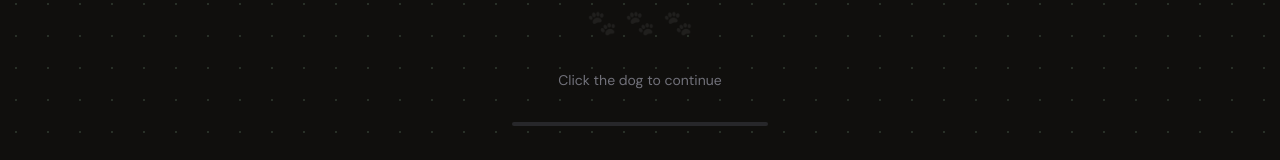
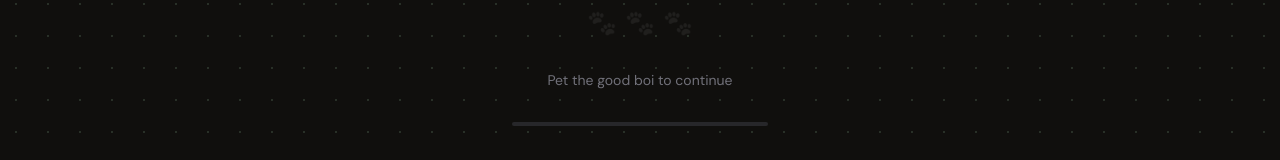
Before and after one commit to belxz/belxz.github.io, a Next.js app: page / in a window 1280 px wide. Shown: the part 588-748 px from the top of the page. Built offline with nearby package versions, Linux system fonts and the light colour scheme; a web font is replaced by a local one.

Commit message:
fix captcha caption

```diff
--- a/components/ui/DogCaptcha.tsx
+++ b/components/ui/DogCaptcha.tsx
@@ -70,7 +70,7 @@ export default function DogCaptcha({ children }: { children: React.ReactNode })
   const progress  = (clicks / REQUIRED_CLICKS) * 100
 
   const statusText = () => {
-    if (clicks === 0) return 'Click the dog to continue'
+    if (clicks === 0) return 'Pet the good boi to continue'
     if (clicks === 1) return '2 more times...'
     if (clicks === 2) return 'One more!'
     return "You're in! 🐾"
```
